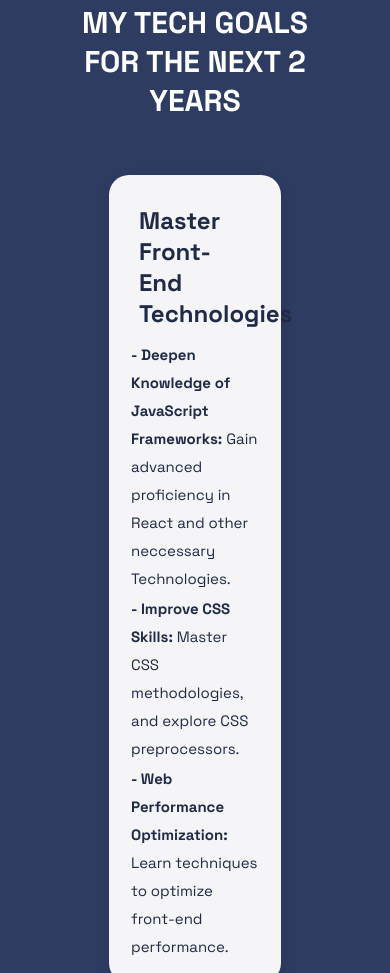
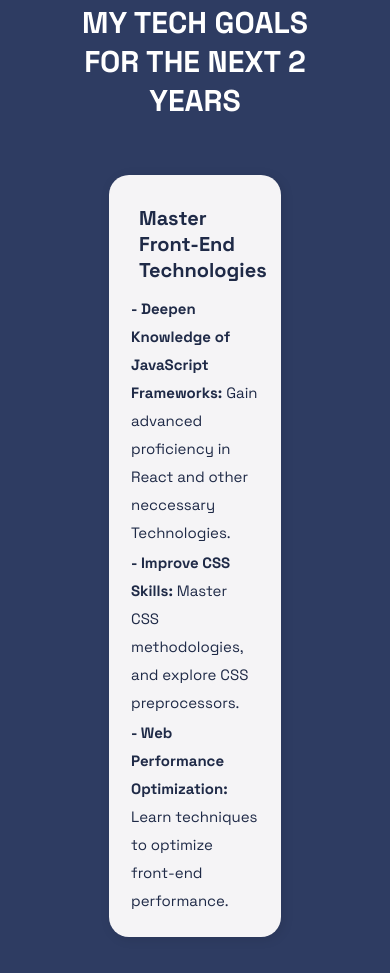
Before and after one commit to tamara123x/taracv, a plain HTML site: page HNG/index.html in a window 390 px wide. Shown: the part 1363-2336 px from the top of the page. Drawn offline with Linux system fonts and the light colour scheme.

Commit message:
Update cv.css

```diff
--- a/HNG/cv.css
+++ b/HNG/cv.css
@@ -168,6 +168,11 @@ body {
         padding: 20px;
     }
 
+    .all-list h2 {
+    font-size: 20px;
+    padding: 10px;
+    text-align: left;
+}
 }
 
 
```
